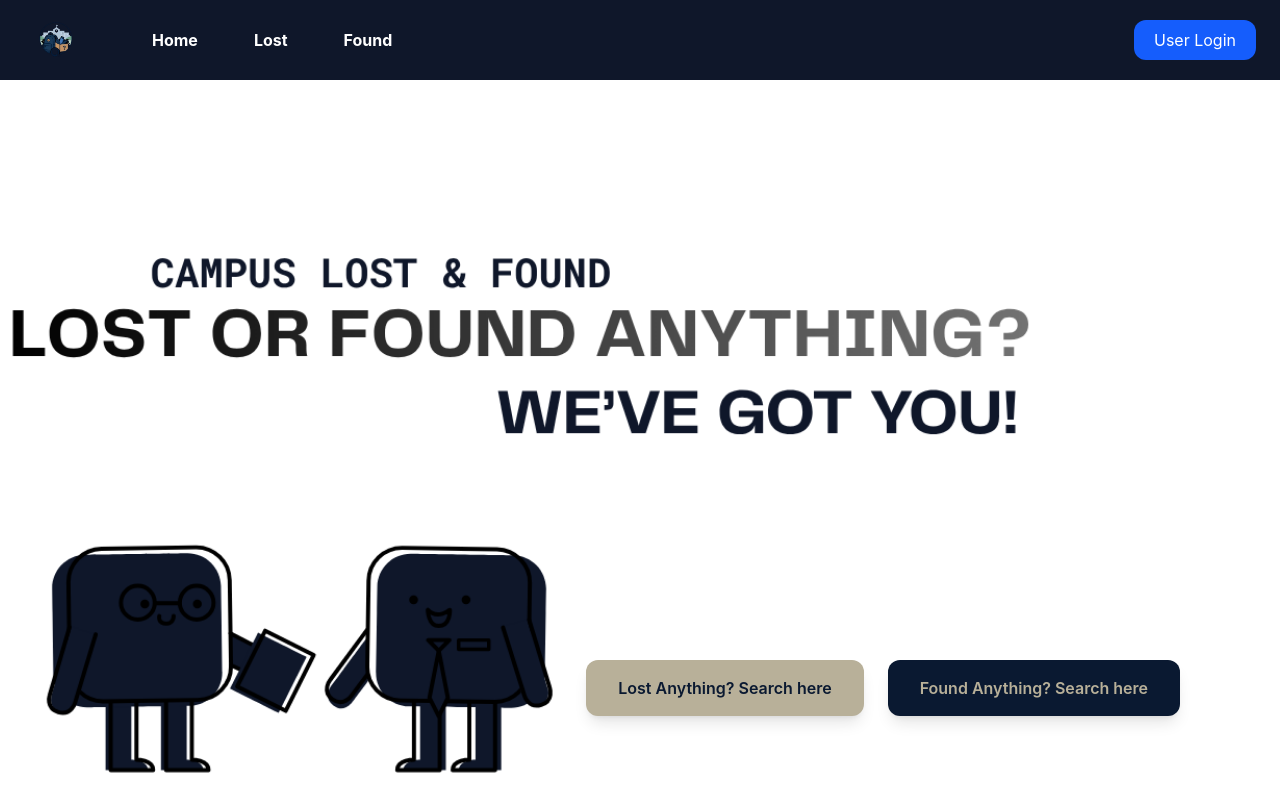
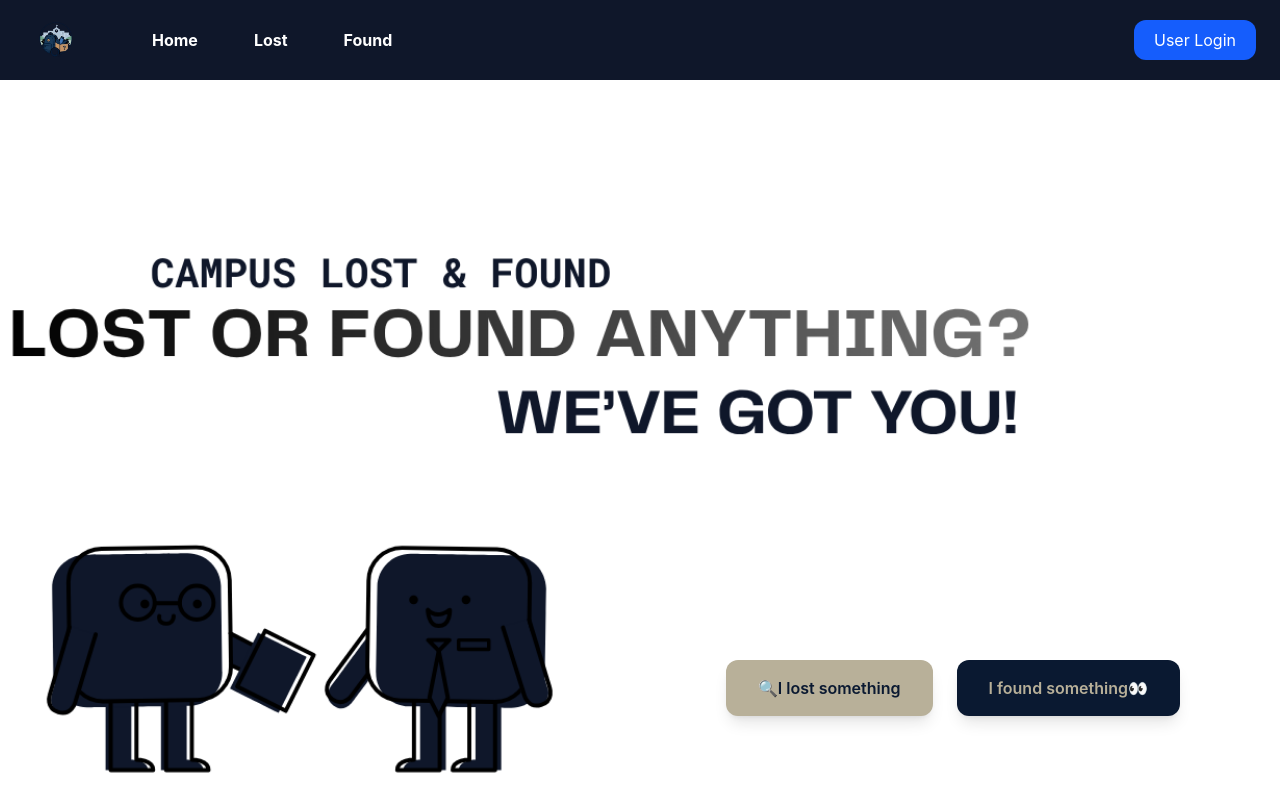
Before and after one commit to pavansajeev/CAMPUS-LOST-FOUND, a React app in the folder frontend/: page / in a window 1280 px wide. Shown: the top 800 px of the page. Built offline with nearby package versions, Linux system fonts and the light colour scheme; the HTML template or start-up script is replaced by a standard one.

Commit message:
gitignore

```diff
--- a/frontend/src/components/Home.jsx
+++ b/frontend/src/components/Home.jsx
@@ -21,14 +21,14 @@ const Home = () => {
                     onClick={() => navigate("/found")}
                     className="bg-[#b8b099] hover:bg-[#927f48] text-[#0a1931] font-semibold px-8 py-4 rounded-xl shadow-lg transition"
                 >
-                    Lost Anything? Search here
+                    🔍I lost something
                 </button>
 
                 <button
                     onClick={() => navigate("/lost")}
                     className="bg-[#0a1931] hover:bg-[#6a93d5] text-[#b8b099] font-semibold px-8 py-4 rounded-xl shadow-lg transition"
                 >
-                    Found Anything? Search here
+                    I found something👀
                 </button>
 
             </div>
```
Also changed, not shown: frontend/src/assets/bg-empty-new.png (renamed from frontend/assets/bg-empty-new.png), 2 other files (tests, documents, lock files or other folders).
